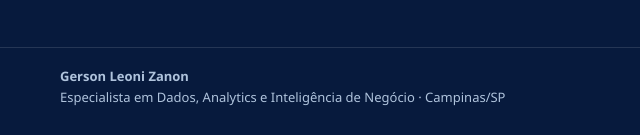
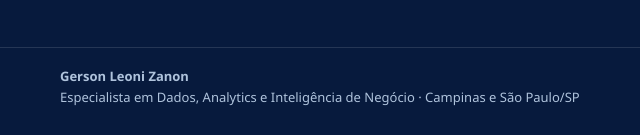
Before and after one commit to gersonzanon/gersonzanon, a plain HTML site: page index.html in a window 1280 px wide. Shown: the part 3408-3543 px from the top of the page, 60-700 px from the left. Drawn offline with Linux system fonts and the light colour scheme.

Commit message:
Add files via upload

```diff
--- a/index.html
+++ b/index.html
@@ -46,7 +46,7 @@
 </section>
 </main>
 <footer id="contato"><div class="wrap foot">
-  <div><b>Gerson Leoni Zanon</b><br>Especialista em Dados, Analytics e Inteligência de Negócio · Campinas/SP</div>
+  <div><b>Gerson Leoni Zanon</b><br>Especialista em Dados, Analytics e Inteligência de Negócio · Campinas e São Paulo/SP</div>
   <div class="links"><a href="mailto:gerson.zanon@outlook.com">gerson.zanon@outlook.com</a><a href="https://www.linkedin.com/in/gersonzanon" target="_blank" rel="noopener">LinkedIn</a><a href="https://github.com/gersonzanon" target="_blank" rel="noopener">GitHub</a></div>
 </div></footer>
 <script src="assets/projetos.js"></script>
```
Also changed, not shown: cv.html (+2 -2 lines), 3 other files.
